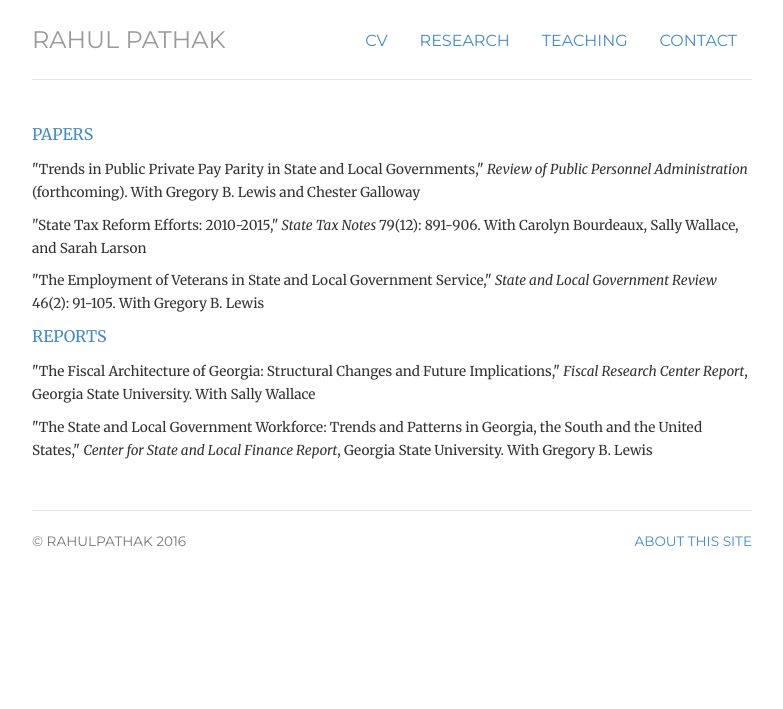
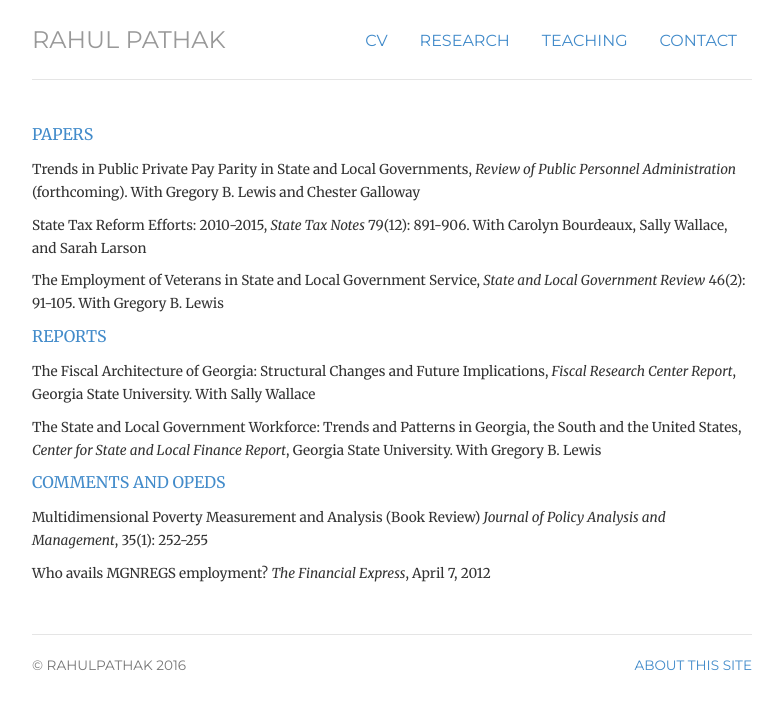
Before and after one commit to pathak-rahul/pathak-rahul.github.io, a Jekyll site: the page built from testing/index.html, in a window 1280 px wide. Shown: the top 709 px of the page, without its empty margins (248-1031 px from the left). Built offline with Jekyll 4.4.1, drawn with Linux system fonts in a browser that asks for light colours.

Commit message:
Update index.html

```diff
--- a/testing/index.html
+++ b/testing/index.html
@@ -14,14 +14,21 @@ title: research
 	<p class="text-primary">PAPERS</p>
 <ul class="list-unstyled">
 
-	<p><li><small>"Trends in Public Private Pay Parity in State and Local Governments," <em>Review of Public Personnel Administration</em> (forthcoming). With Gregory B. Lewis and Chester Galloway</small> </li></p>
-	<p><li><small>"State Tax Reform Efforts: 2010-2015," <em> State Tax Notes </em> 79(12): 891-906. With Carolyn Bourdeaux, Sally Wallace, and Sarah Larson</small> </li></p>
-	<p><li><small>"The Employment of Veterans in State and Local Government Service," <em>State and Local Government Review</em> 46(2): 91-105. With Gregory B. Lewis</small> </li></p>
+	<p><li><small>Trends in Public Private Pay Parity in State and Local Governments, <em>Review of Public Personnel Administration</em> (forthcoming). With Gregory B. Lewis and Chester Galloway</small> </li></p>
+	<p><li><small>State Tax Reform Efforts: 2010-2015, <em> State Tax Notes </em> 79(12): 891-906. With Carolyn Bourdeaux, Sally Wallace, and Sarah Larson</small> </li></p>
+	<p><li><small>The Employment of Veterans in State and Local Government Service, <em>State and Local Government Review</em> 46(2): 91-105. With Gregory B. Lewis</small> </li></p>
 
 	<p class="text-primary">REPORTS</p>
 
-	<p><li><small>"The Fiscal Architecture of Georgia: Structural Changes and Future Implications," <em>Fiscal Research Center Report</em>, Georgia State University. With Sally Wallace </small> </li></p>
-	<p><li><small>"The State and Local Government Workforce: Trends and Patterns in Georgia, the South and the United States," <em>Center for State and Local Finance Report</em>, Georgia State University. With Gregory B. Lewis</small> </li></p>
+	<p><li><small>The Fiscal Architecture of Georgia: Structural Changes and Future Implications, <em>Fiscal Research Center Report</em>, Georgia State University. With Sally Wallace </small> </li></p>
+	<p><li><small>The State and Local Government Workforce: Trends and Patterns in Georgia, the South and the United States, <em>Center for State and Local Finance Report</em>, Georgia State University. With Gregory B. Lewis</small> </li></p>
+
+	<p class="text-primary">COMMENTS AND OPEDS</p>
+
+	<p><li><small>Multidimensional Poverty Measurement and Analysis (Book Review) <em>Journal of Policy Analysis and Management</em>, 35(1): 252-255 </small> </li></p>
+	<p><li><small>Who avails MGNREGS employment? <em>The Financial Express</em>, April 7, 2012 </small> </li></p>
+
+
 
 </ul>
 	</p>
```
